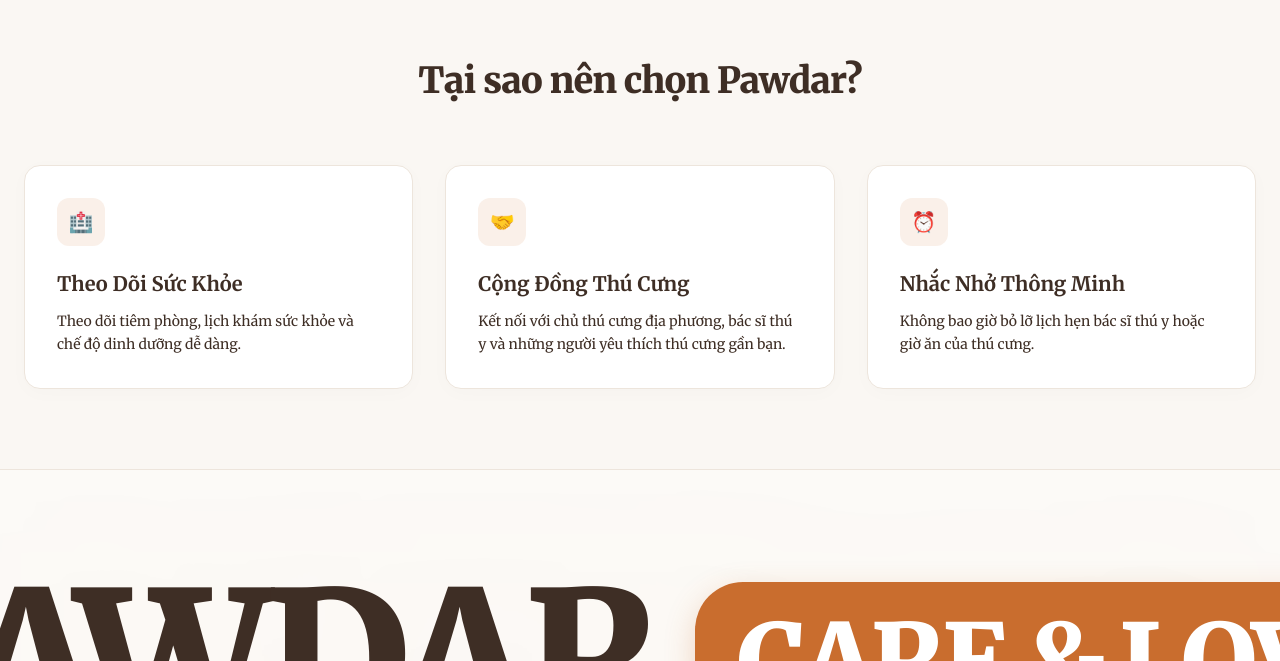
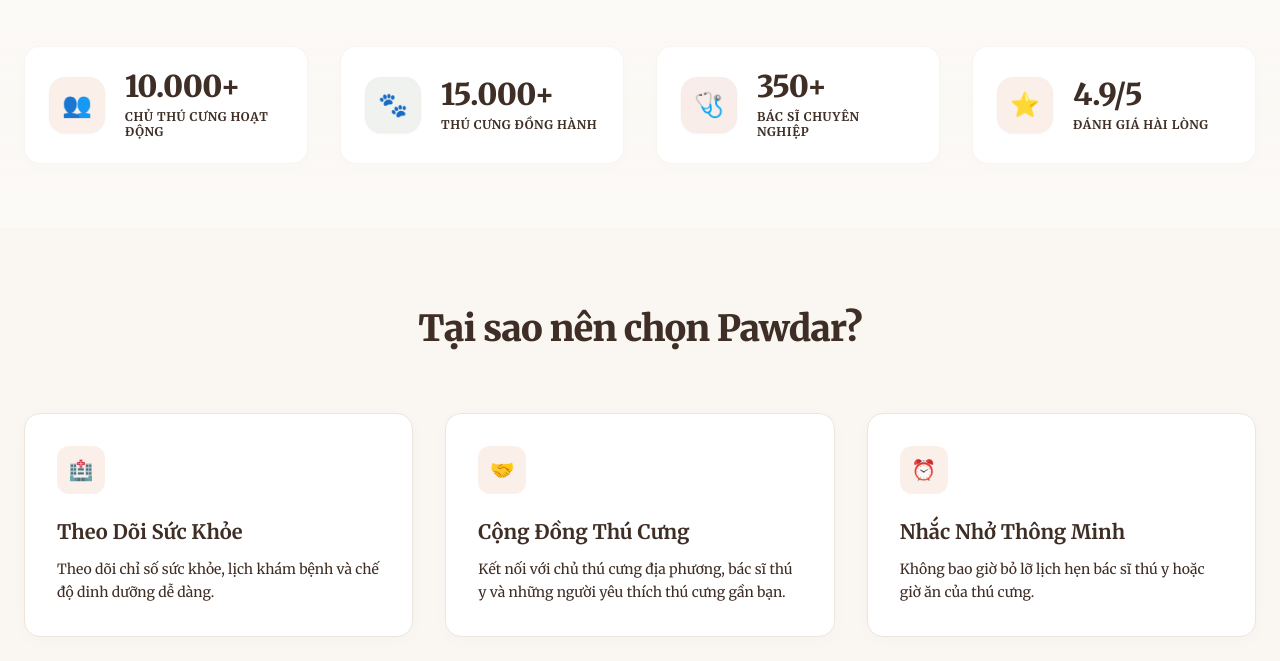
Before and after one commit to bone204/pawdar, a Next.js app in the folder web/: page / in a window 1280 px wide. Shown: the part 899-1560 px from the top of the page. Built offline with nearby package versions, Linux system fonts and the light colour scheme.

Commit message:
feat: implement landing page with feature showcase and animated statistics sections

```diff
--- a/web/src/presentation/i18n/locales/en.json
+++ b/web/src/presentation/i18n/locales/en.json
@@ -25,11 +25,19 @@
     "badgeCareTitle": "Care & Love",
     "badgeCareDesc": "Top Priority",
     "feature1Title": "Health Tracking",
-    "feature1Desc": "Monitor vaccinations, check-ups, and dietary habits effortlessly.",
+    "feature1Desc": "Monitor health metrics, check-ups, and dietary habits effortlessly.",
     "feature2Title": "Pet Community",
     "feature2Desc": "Connect with local pet owners, vets, and pet enthusiasts near you.",
     "feature3Title": "Smart Reminders",
     "feature3Desc": "Never miss a vet visit or feeding schedule again.",
+    "statsActiveUsers": "10,000+",
+    "statsActiveUsersLabel": "Active Pet Owners",
+    "statsPetsCared": "15,000+",
+    "statsPetsCaredLabel": "Happy Pets Tracked",
+    "statsPartnerVets": "350+",
+    "statsPartnerVetsLabel": "Professional Vets",
+    "statsRating": "4.9/5",
+    "statsRatingLabel": "Satisfied Rating",
     "contactInfo": "Contact Info",
     "techStack": "Tech Stack",
     "quickLinks": "Quick Links",
@@ -66,7 +74,7 @@
     "appointments": "Upcoming Appointments",
     "healthScore": "Average Health Score",
     "recentActivity": "Recent Pet Activity",
-    "activity1": "Bella's vaccination completed",
+    "activity1": "Bella's health checkup completed",
     "activity2": "Max's dental checkup scheduled",
     "activity3": "Coco's nutrition plan updated"
   }
--- a/web/src/presentation/i18n/locales/vi.json
+++ b/web/src/presentation/i18n/locales/vi.json
@@ -21,15 +21,23 @@
     "dog": "Bạn Chó 🐶",
     "cat": "Bạn Mèo 🐱",
     "badgeHealthTitle": "Sức khỏe",
-    "badgeHealthDesc": "Đã tiêm phòng",
+    "badgeHealthDesc": "Khỏe mạnh 100%",
     "badgeCareTitle": "Chăm sóc",
     "badgeCareDesc": "Ưu tiên số 1",
     "feature1Title": "Theo Dõi Sức Khỏe",
-    "feature1Desc": "Theo dõi tiêm phòng, lịch khám sức khỏe và chế độ dinh dưỡng dễ dàng.",
+    "feature1Desc": "Theo dõi chỉ số sức khỏe, lịch khám bệnh và chế độ dinh dưỡng dễ dàng.",
     "feature2Title": "Cộng Đồng Thú Cưng",
     "feature2Desc": "Kết nối với chủ thú cưng địa phương, bác sĩ thú y và những người yêu thích thú cưng gần bạn.",
     "feature3Title": "Nhắc Nhở Thông Minh",
     "feature3Desc": "Không bao giờ bỏ lỡ lịch hẹn bác sĩ thú y hoặc giờ ăn của thú cưng.",
+    "statsActiveUsers": "10.000+",
+    "statsActiveUsersLabel": "Chủ Thú Cưng Hoạt Động",
+    "statsPetsCared": "15.000+",
+    "statsPetsCaredLabel": "Thú Cưng Đồng Hành",
+    "statsPartnerVets": "350+",
+    "statsPartnerVetsLabel": "Bác Sĩ Chuyên Nghiệp",
+    "statsRating": "4.9/5",
+    "statsRatingLabel": "Đánh Giá Hài Lòng",
     "contactInfo": "Thông Tin Liên Hệ",
     "techStack": "Công Nghệ Phát Triển",
     "quickLinks": "Liên kết",
@@ -66,7 +74,7 @@
     "appointments": "Lịch Hẹn Sắp Tới",
     "healthScore": "Điểm Sức Khỏe Trung Bình",
     "recentActivity": "Hoạt Động Thú Cưng Gần Đây",
-    "activity1": "Bella đã hoàn thành tiêm chủng định kỳ",
+    "activity1": "Bella đã hoàn thành kiểm tra sức khỏe định kỳ",
     "activity2": "Lịch kiểm tra răng của Max đã được lên kế hoạch",
     "activity3": "Coco đã cập nhật thực đơn dinh dưỡng mới"
   }
--- a/web/src/presentation/pages/landing/LandingPage.tsx
+++ b/web/src/presentation/pages/landing/LandingPage.tsx
@@ -5,6 +5,7 @@
 import { Header } from "@/presentation/components/Header";
 import { Footer } from "@/presentation/components/Footer";
 import { HeroSection } from "@/presentation/pages/landing/sections/HeroSection";
+import { StatsSection } from "@/presentation/pages/landing/sections/StatsSection";
 
 export const LandingPage: React.FC = () => {
   const { t } = useTranslation();
@@ -16,6 +17,7 @@
       {/* Main Content */}
       <main className="grow pt-20">
         <HeroSection />
+        <StatsSection />
 
         <section className="py-20 bg-secondary/30 transition-colors duration-300 select-none">
           <div className="container mx-auto px-6">
--- /dev/null
+++ b/web/src/presentation/pages/landing/sections/StatsSection.tsx
@@ -0,0 +1,84 @@
+"use client";
+
+import React from "react";
+import { useTranslation } from "@/presentation/providers/LanguageProvider";
+import { motion } from "framer-motion";
+
+interface StatItem {
+  key: string;
+  icon: string;
+  iconBgClass: string;
+  iconTextClass: string;
+  borderHoverClass: string;
+}
+
+export const StatsSection: React.FC = () => {
+  const { t } = useTranslation();
+
+  const stats: StatItem[] = [
+    {
+      key: "ActiveUsers",
+      icon: "👥",
+      iconBgClass: "bg-primary/10 dark:bg-primary/5",
+      iconTextClass: "text-primary",
+      borderHoverClass: "hover:border-primary/30",
+    },
+    {
+      key: "PetsCared",
+      icon: "🐾",
+      iconBgClass: "bg-success/10 dark:bg-success/5",
+      iconTextClass: "text-success",
+      borderHoverClass: "hover:border-success/30",
+    },
+    {
+      key: "PartnerVets",
+      icon: "🩺",
+      iconBgClass: "bg-danger/10 dark:bg-danger/5",
+      iconTextClass: "text-danger",
+      borderHoverClass: "hover:border-danger/30",
+    },
+    {
+      key: "Rating",
+      icon: "⭐",
+      iconBgClass: "bg-primary/10 dark:bg-primary/5",
+      iconTextClass: "text-primary",
+      borderHoverClass: "hover:border-primary/30",
+    },
+  ];
+
+  return (
+    <section className="relative py-12 lg:py-16 select-none bg-linear-to-b from-transparent via-secondary/15 to-transparent border-y border-border/30 dark:border-border/10 transition-colors duration-300">
+      <div className="container mx-auto px-6">
+        <div className="grid grid-cols-1 sm:grid-cols-2 lg:grid-cols-4 gap-6 lg:gap-8">
+          {stats.map((stat, index) => (
+            <motion.div
+              key={stat.key}
+              initial={{ opacity: 0, y: 20 }}
+              whileInView={{ opacity: 1, y: 0 }}
+              viewport={{ once: true, margin: "-50px" }}
+              transition={{ duration: 0.5, ease: "easeOut", delay: index * 0.15 }}
+              className={`group flex items-center gap-5 p-6 bg-card rounded-2xl border border-border/40 dark:border-border/10 shadow-[0_4px_20px_rgba(0,0,0,0.01)] hover:shadow-[0_12px_32px_rgba(201,109,46,0.06)] dark:hover:shadow-[0_12px_32px_rgba(0,0,0,0.2)] hover:-translate-y-1 transition-all duration-300 ${stat.borderHoverClass}`}
+            >
+              {/* Icon container with hover animation */}
+              <div
+                className={`flex h-14 w-14 shrink-0 items-center justify-center rounded-2xl ${stat.iconBgClass} ${stat.iconTextClass} text-2xl border border-border/20 dark:border-border/10 shadow-xs group-hover:scale-110 group-hover:rotate-3 transition-transform duration-300`}
+              >
+                {stat.icon}
+              </div>
+
+              {/* Text content container */}
+              <div className="flex flex-col text-left">
+                <span className="text-3xl font-black tracking-tight text-foreground leading-none font-sans">
+                  {t(`landing.stats${stat.key}`)}
+                </span>
+                <span className="text-xs font-semibold uppercase tracking-wider text-muted mt-2 leading-tight">
+                  {t(`landing.stats${stat.key}Label`)}
+                </span>
+              </div>
+            </motion.div>
+          ))}
+        </div>
+      </div>
+    </section>
+  );
+};
```
